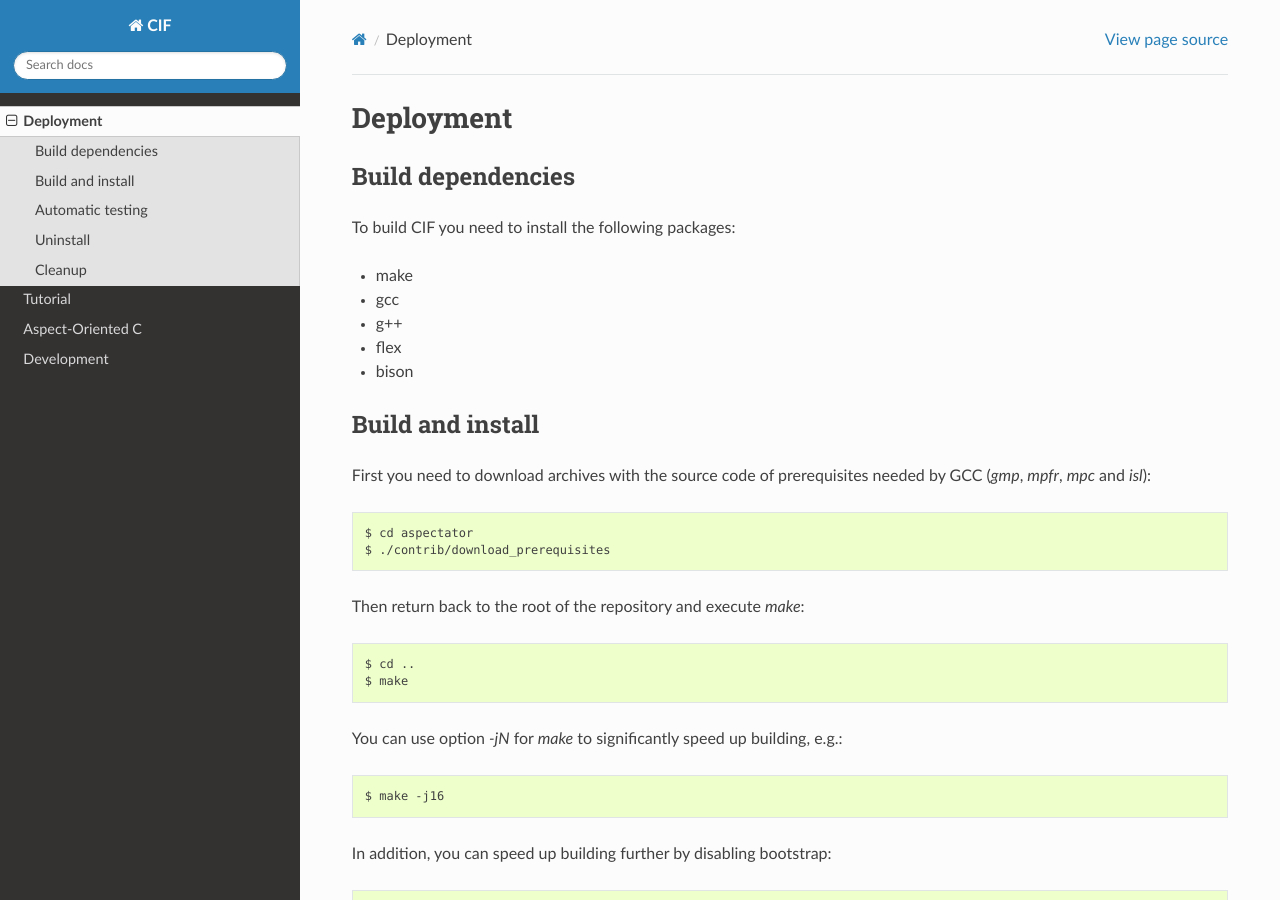
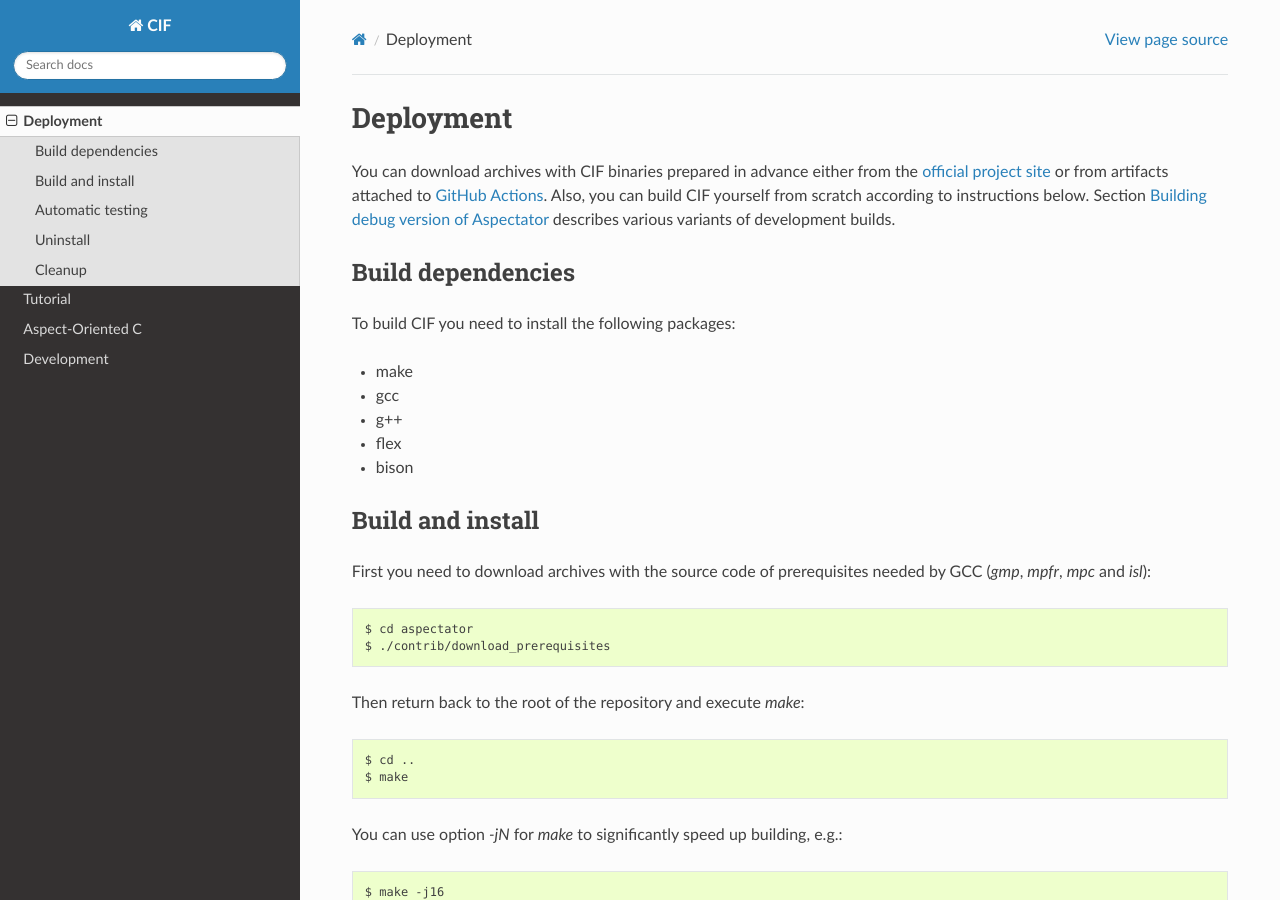
Before and after one commit to ldv-klever/cif, a Sphinx documentation site: the page built from docs/deploy.rst, in a window 1280 px wide and 900 px high. Built offline with Sphinx 7.4.7 and the Read the Docs theme 2.0.0, drawn with Linux system fonts in a browser that asks for light colours.

Commit message:
Describe various variants of deployment

```diff
--- a/docs/deploy.rst
+++ b/docs/deploy.rst
@@ -1,5 +1,11 @@
 Deployment
 ==========
+
+You can download archives with CIF binaries prepared in advance either from the
+`official project site <https://forge.ispras.ru/projects/cif/files>`__ or from artifacts attached to
+`GitHub Actions <https://github.com/ldv-klever/cif/actions>`__.
+Also, you can build CIF yourself from scratch according to instructions below.
+Section :ref:`debug_deploy` describes various variants of development builds.
 
 Build dependencies
 ------------------
```
